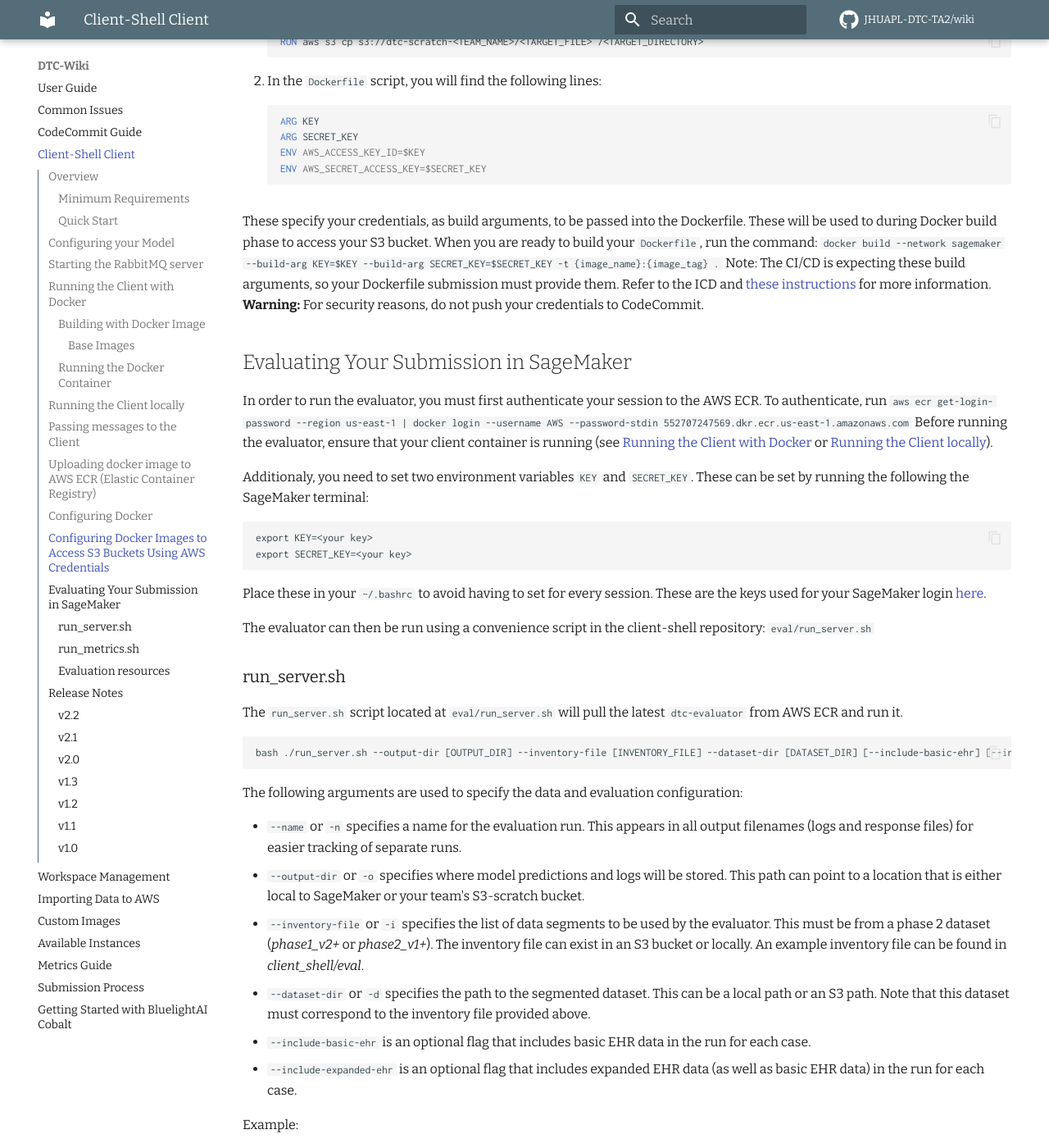
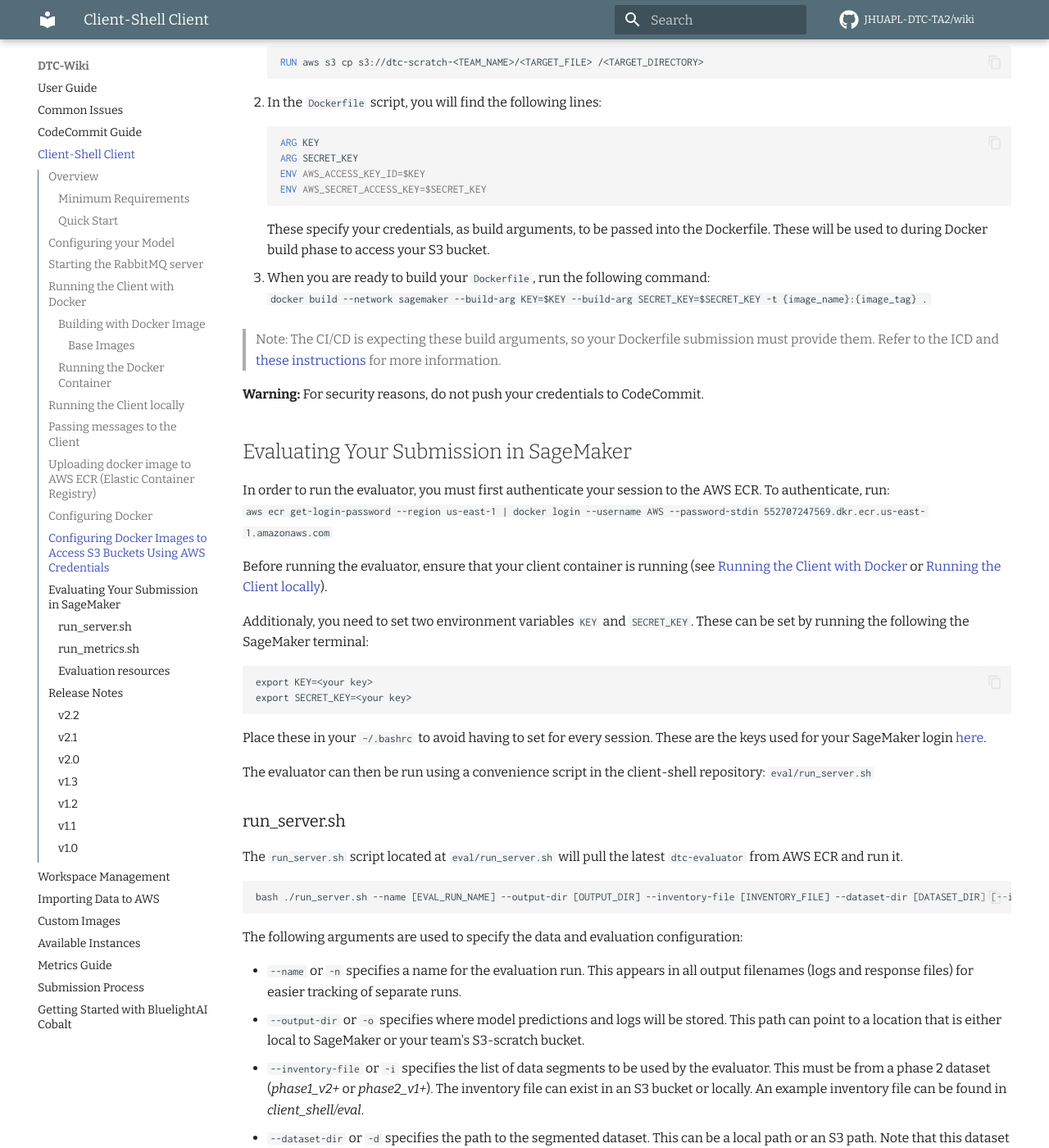
Before and after one commit to JHUAPL-DTC-TA2/wiki, an MkDocs documentation site: the page built from docs/running_client_shell.md, in a window 1280 px wide and 1400 px high, scrolled down 4711 px. Shown: the whole window at 82% size. Built offline with MkDocs 1.6.1 and Material for MkDocs 9.7.7, drawn with Linux system fonts in a browser that asks for light colours; comment, search, counter and statistics services are not loaded; some of the changed lines change nothing that is shown; some of the changed text lies outside the part shown.

Commit message:
update client shell readme

````diff
--- a/docs/running_client_shell.md
+++ b/docs/running_client_shell.md
@@ -85,7 +85,8 @@
 
 ## Running the Client locally
 
-To run the Client outside docker, you must first install the `dtc_messaging` package and dependencies in your local enviroment. Clone the [dtc-base-image repo](https://git-codecommit.us-east-1.amazonaws.com/v1/repos/dtc-base-image) and run the following within the cloned repo: `python3.10 -m pip install .`.
+To run the Client outside docker, you must first install the `dtc_messaging` package and dependencies in your local environment. Clone the [dtc-base-image repo](https://git-codecommit.us-east-1.amazonaws.com/v1/repos/dtc-base-image) and run the following within the cloned repo:
+`python -m pip install .`
 
 The following command will run the client locally with an existing RabbitMQ server:
 `python run_client.py --host localhost --queue rpc_queue`
@@ -135,13 +136,13 @@
 
 ## Configuring Docker Images to Access S3 Buckets Using AWS Credentials
 
-By default, your credentials will not be passed from SageMaker to your Docker images. As a result, your Docker images is restricted to access your provisioned AWS services. If your submission requires accessing data from your team’s S3 bucket, you may transfer your SageMaker credentials to your Docker image by passing your AWS credentials (i.e., `USER_AWS_ACCESS_KEY`, `USER_AWS_SECRET_ACCESS_KEY`) to the Docker image. These access keys should have been emailed to you for your SageMaker account in an email that looks similar to [this](https://github.com/JHUAPL-DTC-TA2/wiki/blob/main/DTC%20Participant%20AWS%20User%20Guide.md#connecting-to-your-teams-sagemaker-studio). Follow these steps:
+By default, your credentials will not be passed from SageMaker to your Docker images. As a result, your Docker images is restricted to access your provisioned AWS services. If your submission requires accessing data from your team’s S3 bucket, you may transfer your SageMaker credentials to your Docker image by passing your AWS credentials (i.e., `AWS_ACCESS_KEY`, `AWS_SECRET_ACCESS_KEY`) to the Docker image. These access keys should have been emailed to you for your SageMaker account in an email that looks similar to [this](index.md#connecting-to-your-teams-sagemaker-studio). Follow these steps:
 
-1. In your SageMaker terminal, set the environmental variables for `KEY` and `SECRET KEY` with your `USER_AWS_ACCESS_KEY` and `USER_AWS_SECRET_ACCESS_KEY`, respectively.
+1. In your SageMaker terminal, set the environmental variables for `KEY` and `SECRET KEY` with your `AWS_ACCESS_KEY` and `AWS_SECRET_ACCESS_KEY`, respectively.
 
    ```
-   export KEY=<YOUR_AWS_ACCESS_KEY>
-   export SECRET_KEY=<YOUR_AWS_SECRET_KEY>
+   export KEY=<AWS_ACCESS_KEY>
+   export SECRET_KEY=<AWS_SECRET_KEY>
    ```
     To ensure persistence of these variables, it is recommended you add these two lines to your `~/.bashrc` file.
 
@@ -158,16 +159,22 @@
     ENV AWS_SECRET_ACCESS_KEY=$SECRET_KEY
     ```
 
-   These specify your credentials, as build arguments, to be passed into the Dockerfile. These will be used to during Docker build phase to access your S3 bucket. When you are ready to build your `Dockerfile`, run the command:
+    These specify your credentials, as build arguments, to be passed into the Dockerfile. These will be used to during Docker build phase to access your S3 bucket.
+
+  4.  When you are ready to build your `Dockerfile`, run the following command:
     ```docker build --network sagemaker --build-arg KEY=$KEY --build-arg SECRET_KEY=$SECRET_KEY -t {image_name}:{image_tag} . ```
-    Note: The CI/CD is expecting these build arguments, so your Dockerfile submission must provide them. Refer to the ICD and [these instructions](https://github.com/JHUAPL-DTC-TA2/wiki/blob/main/Submission%20Process.md) for more information.
-    **Warning:** For security reasons, do not push your credentials to CodeCommit.
+
+> Note: The CI/CD is expecting these build arguments, so your Dockerfile submission must provide them. Refer to the ICD and [these instructions](submission_process.md) for more information.
+
+**Warning:** For security reasons, do not push your credentials to CodeCommit.
 
 
 
 
 ## Evaluating Your Submission in SageMaker
-In order to run the evaluator, you must first authenticate your session to the AWS ECR. To authenticate, run `aws ecr get-login-password --region us-east-1 | docker login --username AWS --password-stdin 552707247569.dkr.ecr.us-east-1.amazonaws.com`
+In order to run the evaluator, you must first authenticate your session to the AWS ECR. To authenticate, run:
+`aws ecr get-login-password --region us-east-1 | docker login --username AWS --password-stdin 552707247569.dkr.ecr.us-east-1.amazonaws.com`
+
 Before running the evaluator, ensure that your client container is running (see [Running the Client with Docker](#running-the-client-with-docker) or [Running the Client locally](#running-the-client-locally)).
 
 Additionaly, you need to set two environment variables `KEY` and `SECRET_KEY`. These can be set by running the following the SageMaker terminal:
@@ -182,7 +189,7 @@
 ### run_server.sh
 The `run_server.sh` script located at `eval/run_server.sh` will pull the latest `dtc-evaluator` from AWS ECR and run it.
 ```
-bash ./run_server.sh --output-dir [OUTPUT_DIR] --inventory-file [INVENTORY_FILE] --dataset-dir [DATASET_DIR] [--include-basic-ehr] [--include-expanded-ehr]
+bash ./run_server.sh --name [EVAL_RUN_NAME] --output-dir [OUTPUT_DIR] --inventory-file [INVENTORY_FILE] --dataset-dir [DATASET_DIR] [--include-basic-ehr] [--include-expanded-ehr]
 ```
 
 The following arguments are used to specify the data and evaluation configuration:
````
